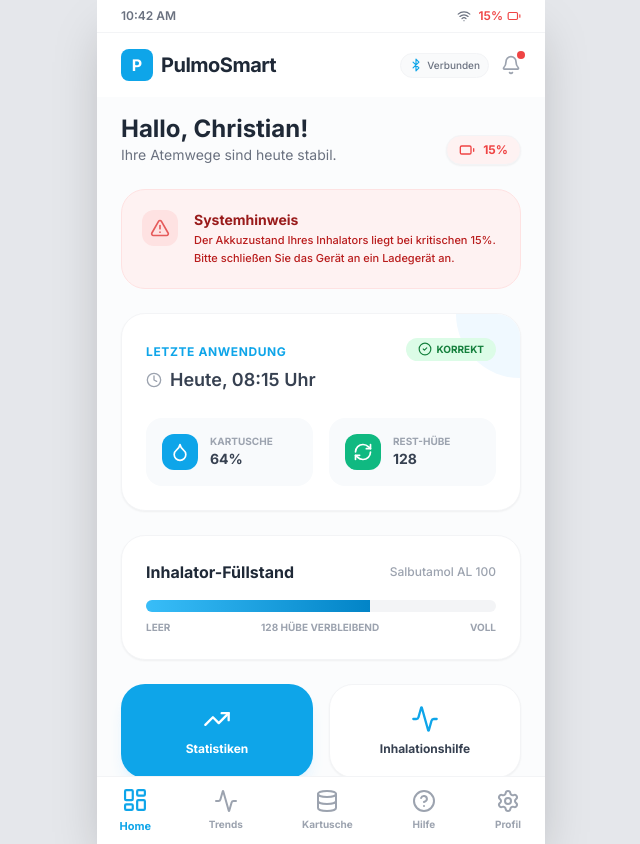
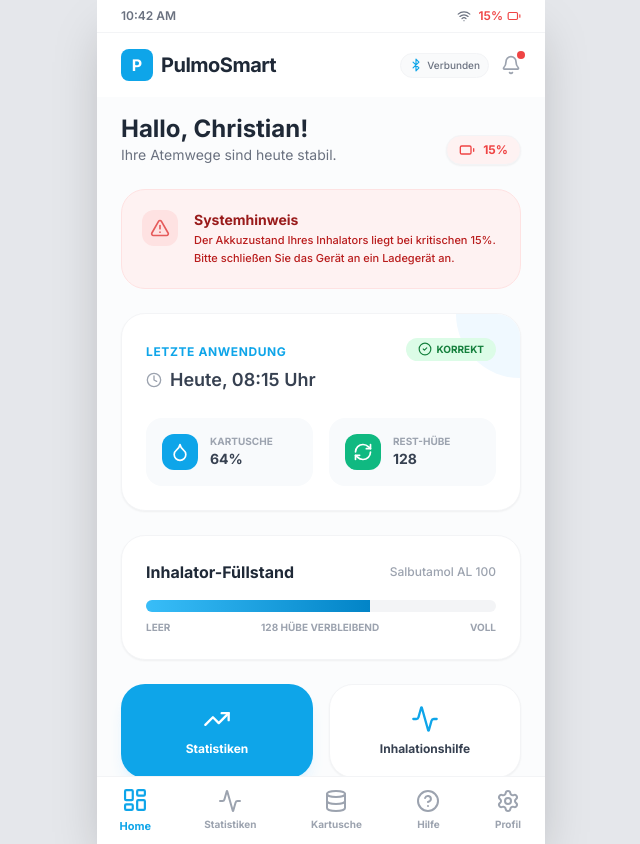
Before and after one commit to markuswanscheid-cell/App_simulation_Inhalator, a React (Vite) app: page / in a window 1280 px wide. Shown: the whole page, without its empty margins (319-959 px from the left). Built offline with nearby package versions, Linux system fonts and the light colour scheme.

Commit message:
Update App.tsx

```diff
--- a/App.tsx
+++ b/App.tsx
@@ -129,7 +129,7 @@
             isActive={currentScreen === 'stats'}
             onClick={() => setCurrentScreen('stats')}
             icon={<Activity size={24} />}
-            label="Trends"
+            label="Statistiken"
           />
           <NavItem
             isActive={currentScreen === 'cartridge'}
```
